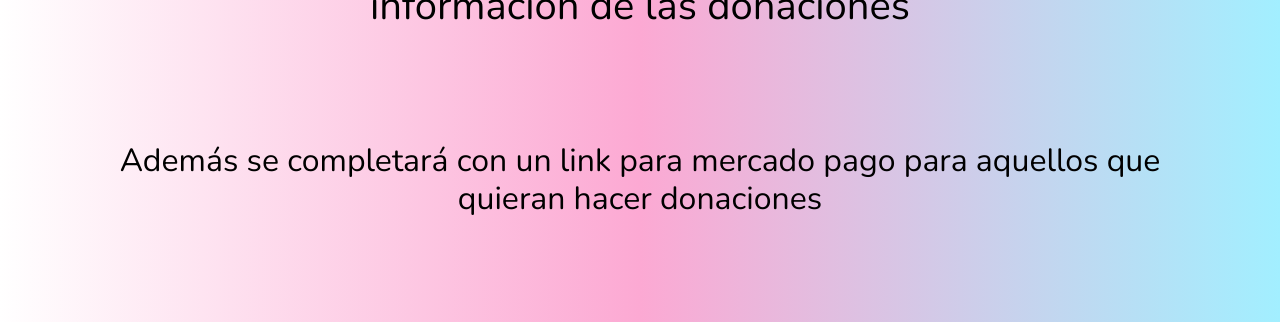
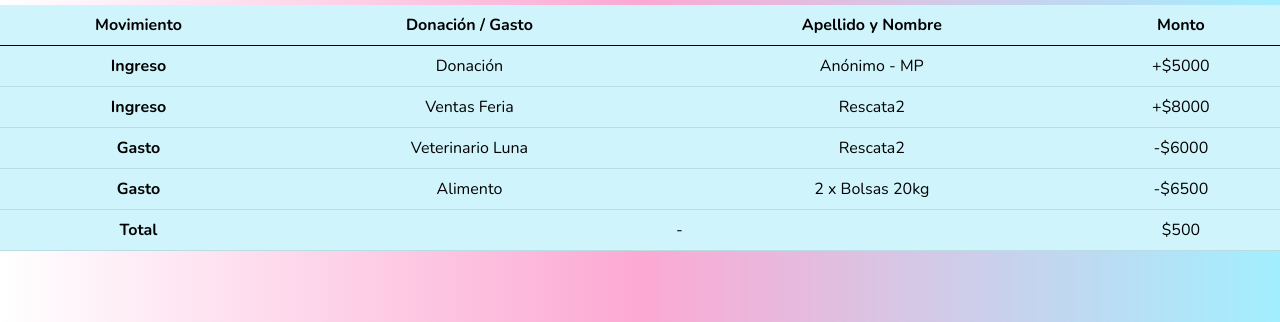
Before and after one commit to FacundoLorenzini/Rescata2, a plain HTML site: page sections/donaciones.html in a window 1280 px wide. Shown: the part 304-626 px from the top of the page. Drawn offline with nearby package versions, Linux system fonts and the light colour scheme.

Commit message:
tabla en pag donaciones y corecciones ortográficas

```diff
--- a/sections/donaciones.html
+++ b/sections/donaciones.html
@@ -15,7 +15,7 @@
     <header>
         <nav class="navbar navbar-expand-lg navbar-light bg-light top-0">
             <div class="container-fluid">
-                <a class="navbar-brand" href="#">
+                <a class="navbar-brand" href="../index.html">
                     <img src="../img/veterinary.png" alt="corazón con una huella de perro al centro" width="30"
                         height="24" class="d-inline-block align-text-top">
                     Rescata2
@@ -47,8 +47,62 @@
         </nav>
     </header>
     <main>
-        <h1>Esta parte está en desarrollo, dado que lleva una tabla con información de las donaciones</h1>
-        <h2>Además se completará con un link para mercado pago para aquellos que quieran hacer donaciones</h2>
+        <h1>Rendición donaciones Enero 2023</h1>
+        <section class="rendiciones">
+        <table class="table table-info table-hover">
+            <thead>
+              <tr>
+                <th scope="col">Movimiento</th>
+                <th scope="col">Donación / Gasto</th>
+                <th scope="col">Apellido y Nombre</th>
+                <th scope="col">Monto</th>
+              </tr>
+            </thead>
+            <tbody>
+              <tr>
+                <th scope="row">Ingreso</th>
+                <td>Donación</td>
+                <td>Anónimo - MP</td>
+                <td>+$5000</td>
+              </tr>
+              <tr>
+                <th scope="row">Ingreso</th>
+                <td>Ventas Feria</td>
+                <td>Rescata2</td>
+                <td>+$8000</td>
+              </tr>
+              <tr>
+                <th scope="row">Gasto</th>
+                <td>Veterinario Luna</td>
+                <td>Rescata2</td>
+                <td>-$6000</td>
+              </tr>
+              <tr>
+                <th scope="row">Gasto</th>
+                <td>Alimento</td>
+                <td>2 x Bolsas 20kg</td>
+                <td>-$6500</td>
+              </tr>
+              <tr>
+                <th scope="row">Total</th>
+                <td colspan="2"> - </td>
+                <td>$500</td>
+              </tr>
+            </tbody>
+          </table>
+        </section>
+        <h2>Agradecemos todas sus colaboraciones</h2>
+        <div class="fundamento__rendicion">
+        <p>Creemos que la transparencia es algo fundamental, y por eso todos los meses publicamos los ingresos y egresos que tuvimos. Así todos los que colaboran con nosotros pueden ver el destino de cada uno de sus aportes.</p>
+        <p>Si lo requieren, pueden solicitarnos y les enviaremos los reportes de meses anteriores con mucho gusto.</p>
+    </div>
+    <div class="donar__ahora">
+        <h2>Si querés colaborar con Rescata2, podés hacerlo en el siguiente link a través de Mercado Pago</h2>
+    </div>
+    <div class="link__donacion">
+        <img src="" alt="">
+
+    </div>
     </main>
 
     <footer class="d-flex flex-wrap justify-content-between align-items-center py-3 my-4 border-top">
```
Also changed, not shown: index.html (+2 -2 lines), sass/_generales.scss (added, +85 -0 lines), sass/estilos.scss (+0 -86 lines), sections/adopciones.html (+1 -1 lines), sections/contacto.html (+1 -1 lines), sections/nosotros.html (+1 -1 lines).
